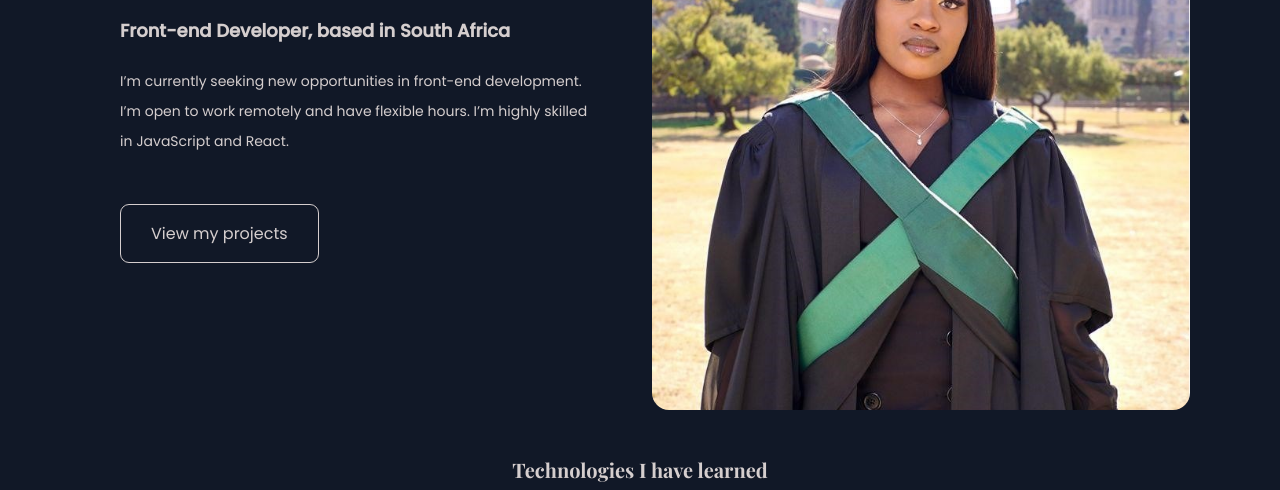
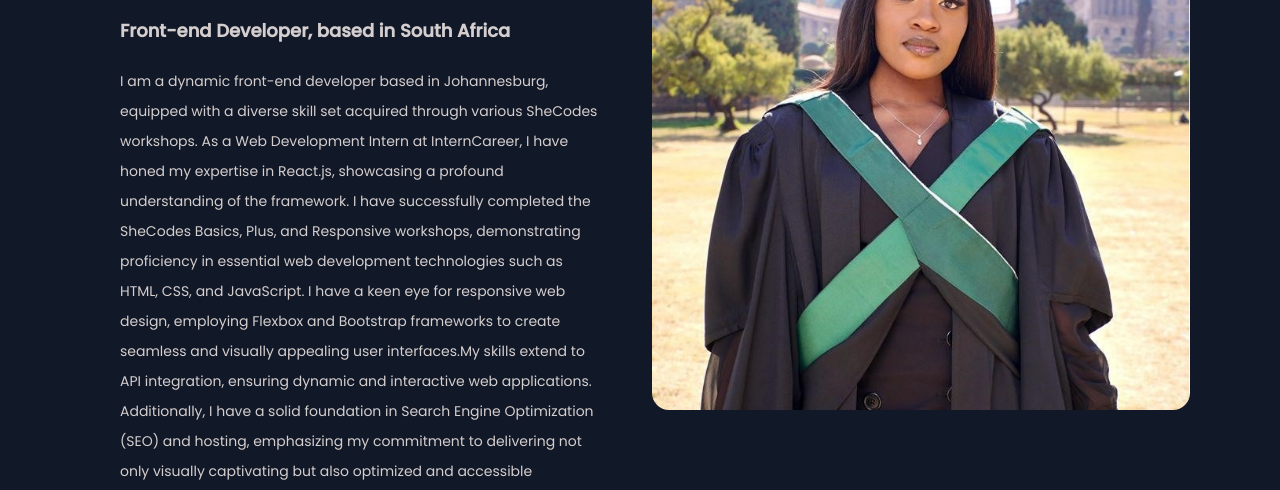
Before and after one commit to KagisoMakgaba1/my_portfolio, a plain HTML site: page about.html in a window 1280 px wide. Shown: the part 310-800 px from the top of the page. Drawn offline with nearby package versions, Linux system fonts and the light colour scheme.

Commit message:
Final touches

```diff
--- a/about.html
+++ b/about.html
@@ -83,9 +83,23 @@
             <h1 class="mb-4">Hi I am Kagiso Makgaba</h1>
             <h2 class="mb-4">Front-end Developer, based in South Africa</h2>
             <p class="mb-5">
-              I’m currently seeking new opportunities in front-end development.
-              I’m open to work remotely and have flexible hours. I’m highly
-              skilled in JavaScript and React.
+              I am a dynamic front-end developer based in
+              Johannesburg, equipped with a diverse skill set acquired through
+              various SheCodes workshops. As a Web Development Intern at
+              InternCareer, I have honed my expertise in React.js,
+              showcasing a profound understanding of the framework. I have
+              successfully completed the SheCodes Basics, Plus, and Responsive
+              workshops, demonstrating proficiency in essential web development
+              technologies such as HTML, CSS, and JavaScript. I have a keen
+              eye for responsive web design, employing Flexbox and Bootstrap
+              frameworks to create seamless and visually appealing user
+              interfaces.My skills extend to API integration, ensuring dynamic
+              and interactive web applications. Additionally, I have a solid
+              foundation in Search Engine Optimization (SEO) and hosting,
+              emphasizing my commitment to delivering not only visually
+              captivating but also optimized and accessible websites. With a
+              dedication to continuous learning, I beleive that I stand out as a
+              promising talent in the field of front-end development.
             </p>
             <a href="/work.html" class="btn button">View my projects</a>
           </div>
@@ -252,7 +266,7 @@
             target="_blank"
             >Github</a
           >
-        and hosted on Netlify
+          and hosted on <a href="http:https://effortless-brigadeiros-6068e3.netlify.app" target="_blank"> Netlify</a>
         </p>
     </footer>
   </body>
--- a/src/style.css
+++ b/src/style.css
@@ -60,12 +60,17 @@ h5 {
   font-family: var(--heading-font-family);
   color: var(--font-color);
 }
+
 p {
   font-weight: normal;
   font-size: 16px;
   line-height: 30px;
   color: var(--font-color);
   font-family: var(--font-family);
+}
+
+a {
+  text-decoration: none;
 }
 
 .button {
```
Also changed, not shown: contact.html (+3 -2 lines), index.html (+4 -4 lines), work.html (+4 -3 lines). Lines whose indentation alone changed are shown as unchanged.
